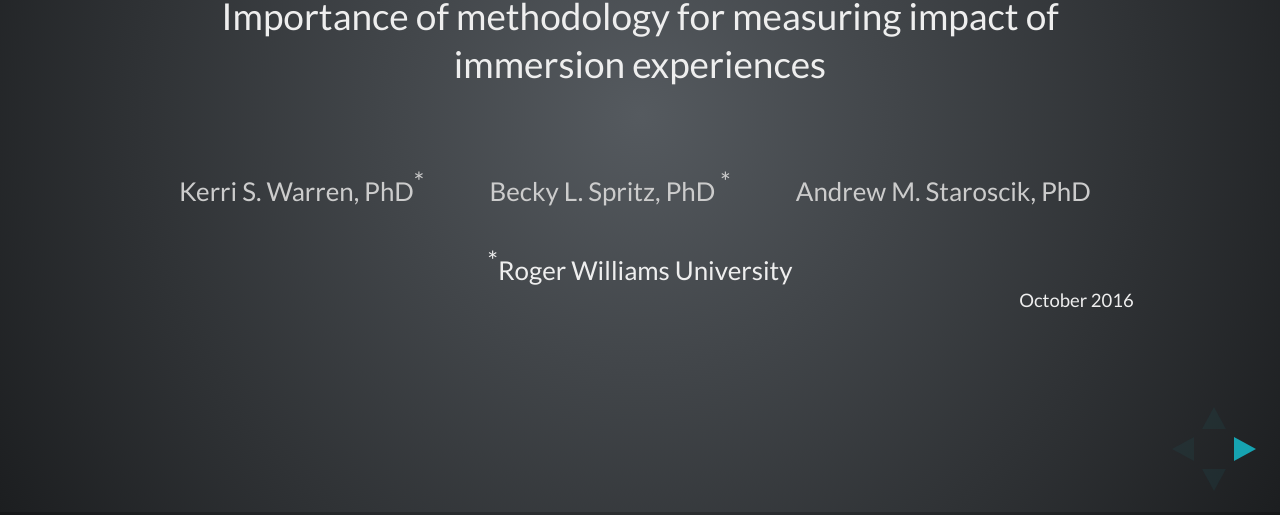
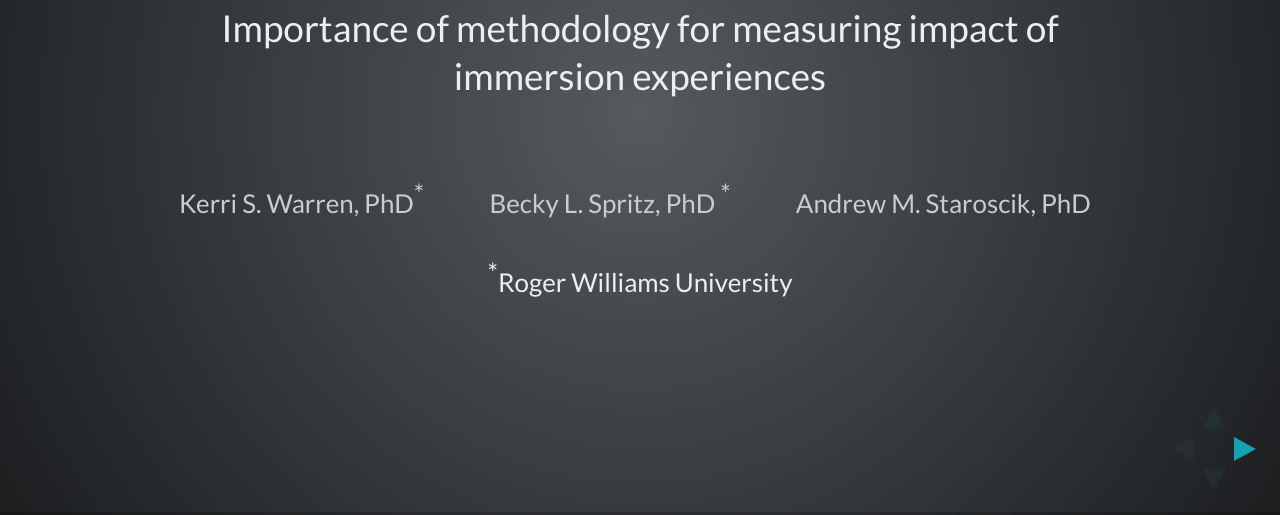
Before and after one commit to AndrewStaroscik/survey-vis-pres, a website: page index.html in a window 1280 px wide. Shown: the part 285-800 px from the top of the page. Drawn offline with Linux system fonts and the light colour scheme.

Commit message:
Removed date

```diff
--- a/index.html
+++ b/index.html
@@ -42,7 +42,7 @@
 					</div>
 					<div style='height: 35px;'></div>
 					<div class="smtxt7"><sup>*</sup>Roger Williams University</div>
-					<div class="smtxt5 rttxt">October 2016</div>
+					<!-- <div class="smtxt5 rttxt">October 2016</div> -->
 				</section>
 				<section>
 					<h2>Post course questions</h2>
```
